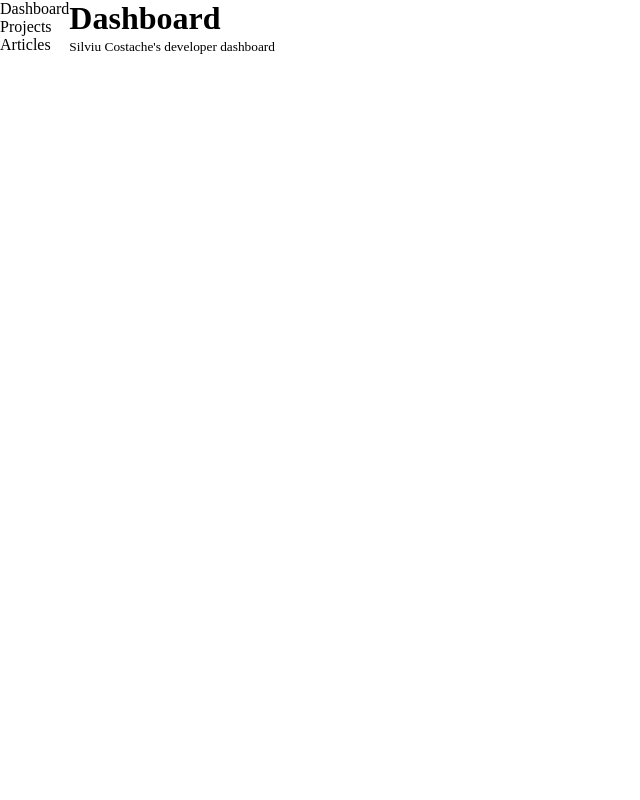
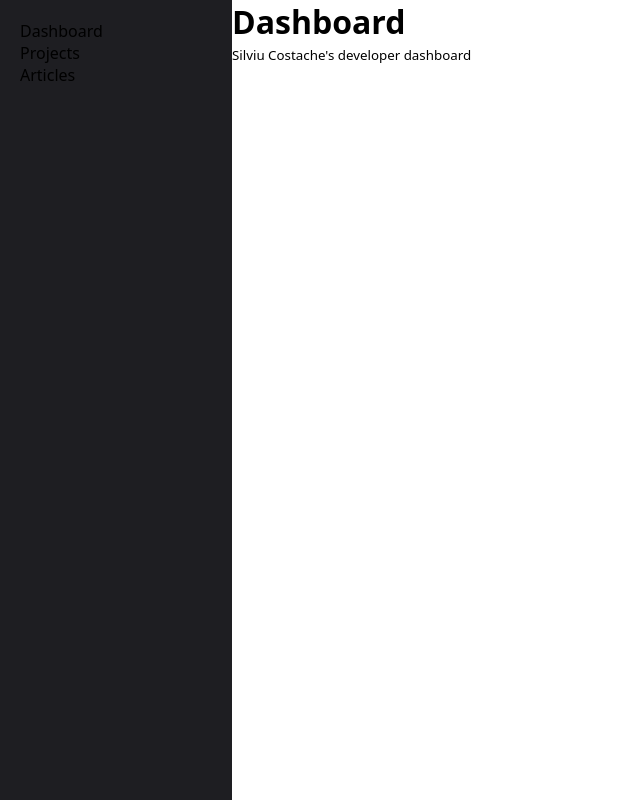
Before and after one commit to george-silviu/portofolio, an Angular app in the folder frontend/: page / in a window 1280 px wide. Shown: the whole page, without its empty margins (0-640 px from the left). Built offline with nearby package versions, Linux system fonts and the light colour scheme.

Commit message:
starting the foundation

```diff
--- a/frontend/src/app/app.html
+++ b/frontend/src/app/app.html
@@ -1,4 +1,4 @@
 <div class="app">
   <app-navbar />
-  <app-dashoard />
+  <app-dashboard />
 </div>
--- a/frontend/src/app/app.scss
+++ b/frontend/src/app/app.scss
@@ -1,4 +1,4 @@
 .app {
     display: flex;
-    flex-direction: row;
+    min-height: 100vh;
 }
--- a/frontend/src/app/app.ts
+++ b/frontend/src/app/app.ts
@@ -1,7 +1,7 @@
 import { Component, signal } from '@angular/core';
 import { RouterOutlet } from '@angular/router';
 
-import { Dashboard } from './components/dashboard/dashboad.component';
+import { Dashboard } from './components/dashboard/dashboard.component';
 import { Navbar } from './components/navbar/navbar.component';
 
 @Component({
--- a/frontend/src/app/components/dashboard/dashboard.component.html
+++ b/frontend/src/app/components/dashboard/dashboard.component.html
@@ -1,4 +1,4 @@
-<main>
+<main class="main">
     <h1>Dashboard</h1>
     <small>Silviu Costache's developer dashboard</small>
 </main>
--- a/frontend/src/app/components/dashboard/dashboard.component.scss
+++ b/frontend/src/app/components/dashboard/dashboard.component.scss
@@ -0,0 +1,4 @@
+.main {
+    flex: 1 1 0%;
+    min-width: 0;
+}
--- a/frontend/src/app/components/dashboard/dashboad.component.ts
+++ b/frontend/src/app/components/dashboard/dashboard.component.ts
@@ -1,7 +1,7 @@
 import { Component } from "@angular/core";
 
 @Component({
-    selector: 'app-dashoard',
+    selector: 'app-dashboard',
     templateUrl: './dashboard.component.html',
     styleUrl: './dashboard.component.scss'
 })
--- a/frontend/src/app/components/navbar/navbar.component.scss
+++ b/frontend/src/app/components/navbar/navbar.component.scss
@@ -0,0 +1,11 @@
+@import '../../styles/variables.scss';
+
+nav {
+    display: flex;
+    width: 232px;
+    padding: 20px;
+    flex-direction: column;
+    height: 100vh;
+    background-color: $card-bg;
+    box-shadow: -1px 0 0 $line;
+}
--- /dev/null
+++ b/frontend/src/app/styles/variables.scss
@@ -0,0 +1,2 @@
+$card-bg: #1E1E22;
+$line: #2E2E33;
--- a/frontend/src/styles.css
+++ b/frontend/src/styles.css
@@ -1,6 +1,13 @@
 /* You can add global styles to this file, and also import other style files */
+
+
+
 * {
   margin: 0;
   padding: 0;
   box-sizing: border-box;
 }
+
+body {
+  font-family: system-ui, -apple-system, BlinkMacSystemFont, 'Segoe UI', Roboto, Oxygen, Ubuntu, Cantarell, 'Open Sans', 'Helvetica Neue', sans-serif;
+}
```
Also changed, not shown: 1 other file (tests, documents, lock files or other folders).
